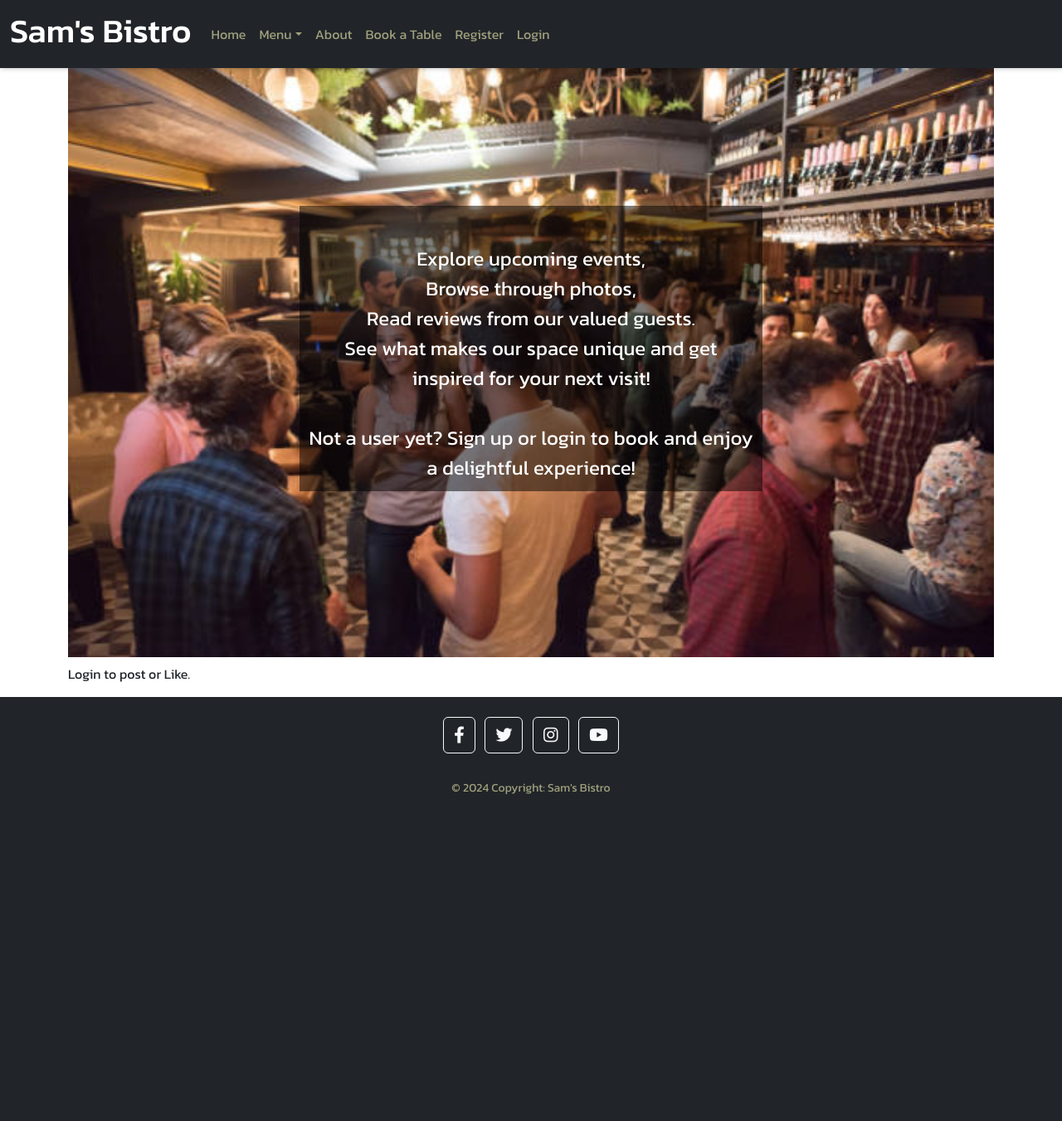
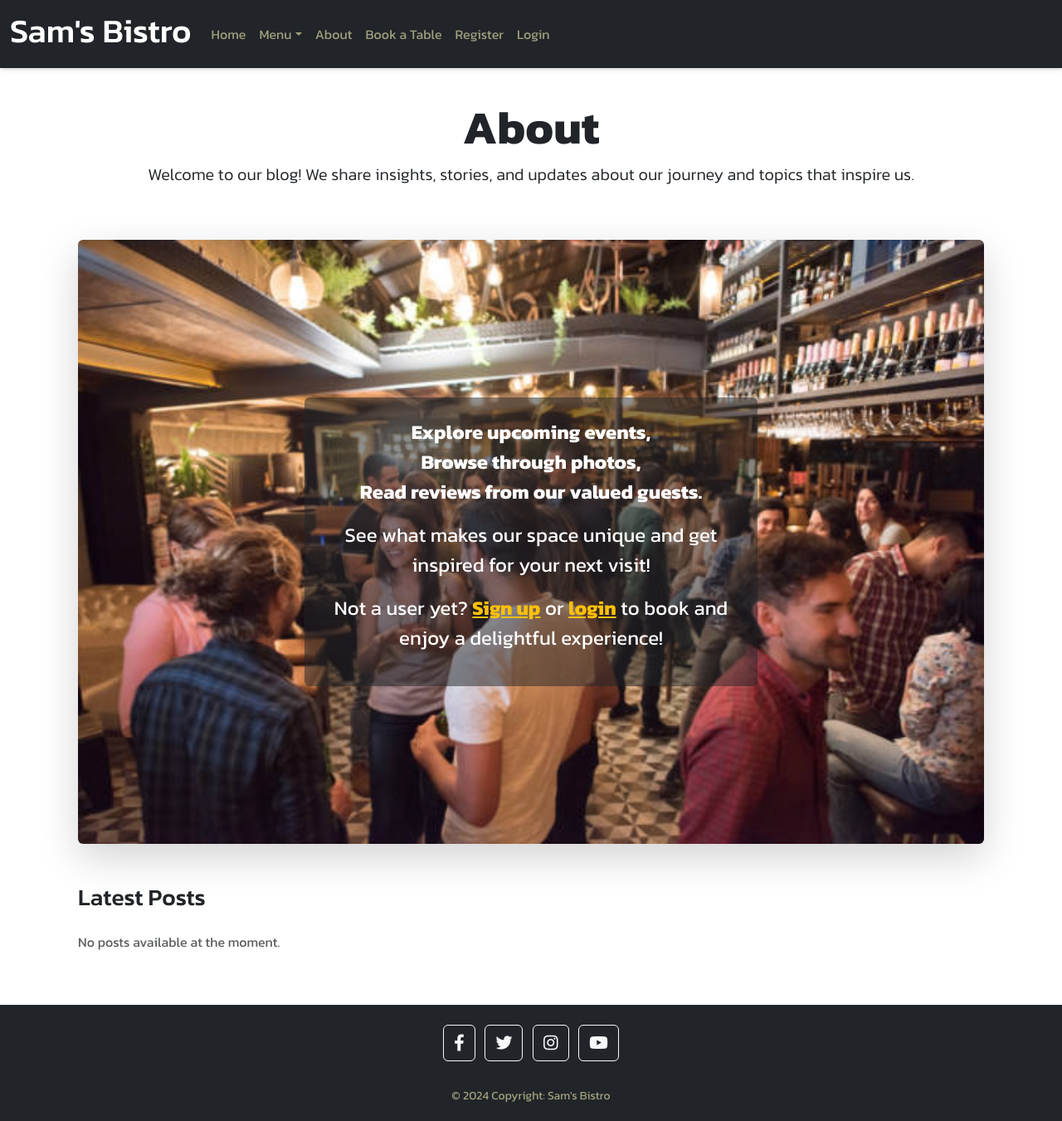
Before and after one commit to Sammy92dec/boky-pp4, a Django app: page /about/ in a window 1280 px wide. Shown: the whole page at 83% size. Before the commit the page ends 957 px from the top, so only its background shows below. Run offline with Django 4.2, Linux system fonts and the light colour scheme; some web fonts are replaced.

Commit message:
fix:Remove migration in the about_app to rest models debug and set it by fixing url.py view.py

```diff
--- a/about_app/templates/about_app/about.html
+++ b/about_app/templates/about_app/about.html
@@ -5,25 +5,81 @@
 
 {% block content %}
 
-<section class="row">
-    <div class="col-12">
-        <div class="image-container">
-            <img src="{% static 'images/about/event.jpg' %}" class="img-fluid" alt="A plate with food image">
+<div class="container my-5">
+    <!-- Hero Section -->
+    <div class="row align-items-center mb-4">
+        <div class="col-12 text-center mt-4">
+            <h2 class="display-4 fw-bold">About</h2>
+            <p class="lead">Welcome to our blog! We share insights, stories, and updates about our journey and topics that inspire us.</p>
+        </div>
+    </div>
+    <!-- Overlay Section with Image -->
+    <section class="row my-5">
+        <div class="col-12">
+            <div class="position-relative text-center">
+                <!-- Hero Image -->
+                <img src="{% static 'images/about/event.jpg' %}" class="img-fluid rounded shadow-lg" alt="A plate with food image">
 
-<p class="overlay-content"> <br> Explore upcoming events,
-    <br> Browse through photos,
-    <br> Read reviews from our valued guests.
+                <!-- Overlay Content -->
+                <div class="overlay-content position-absolute top-50 start-50 translate-middle text-white bg-dark bg-opacity-50 p-4 rounded">
+                    <p class="fs-4 fw-bold">
+                        Explore upcoming events, <br>
+                        Browse through photos, <br>
+                        Read reviews from our valued guests.
+                    </p>
+                    <p>
+                        See what makes our space unique and get inspired for your next visit!
+                    </p>
+                    <p>
+                        Not a user yet? <a href="{% url 'account_signup' %}" class="text-warning fw-bold">Sign up</a> or
+                        <a href="{% url 'login' %}" class="text-warning fw-bold">login</a> to book and enjoy a delightful experience!
+                    </p>
+                </div>
+            </div>
+        </div>
+    </section>
 
-<br>See what makes our space unique and get inspired for your next visit!
-<br>
-<br>Not a user yet? Sign up or login to book and enjoy a delightful experience!</p>
+    <!-- Posts Section -->
+    <div class="row">
+        <div class="col-12">
+            <h3 class="mb-4">Latest Posts</h3>
+            {% if object_list %}
+                <div class="list-group">
+                    {% for post in object_list %}
+                        <a href="{% url 'post_expand' post.slug %}" class="list-group-item list-group-item-action">
+                            <h5 class="mb-1">{{ post.title }}</h5>
+                            <small class="text-muted">Published on {{ post.created_date }}</small>
+                        </a>
+                    {% endfor %}
+                </div>
+                <!-- Pagination -->
+                <nav class="mt-4">
+                    {% if is_paginated %}
+                        <ul class="pagination justify-content-center">
+                            {% if page_obj.has_previous %}
+                                <li class="page-item">
+                                    <a class="page-link" href="?page={{ page_obj.previous_page_number }}" aria-label="Previous">
+                                        <span aria-hidden="true">&laquo;</span>
+                                    </a>
+                                </li>
+                            {% endif %}
+                            <li class="page-item disabled">
+                                <span class="page-link">Page {{ page_obj.number }} of {{ page_obj.paginator.num_pages }}</span>
+                            </li>
+                            {% if page_obj.has_next %}
+                                <li class="page-item">
+                                    <a class="page-link" href="?page={{ page_obj.next_page_number }}" aria-label="Next">
+                                        <span aria-hidden="true">&raquo;</span>
+                                    </a>
+                                </li>
+                            {% endif %}
+                        </ul>
+                    {% endif %}
+                </nav>
+            {% else %}
+                <p class="text-muted">No posts available at the moment.</p>
+            {% endif %}
+        </div>
+    </div>
 </div>
-</div>
-</section>
-
- {% include 'about_app/post_list.html' %}
-
-
-
-<!-- Additional content for the About page -->
 {% endblock %}
--- a/about_app/views.py
+++ b/about_app/views.py
@@ -1,18 +1,84 @@
 from django.shortcuts import render, redirect, get_object_or_404
-from .models import Post, Comment
+from django.views import generic, View
+from django.contrib import messages
+from django.core.paginator import Paginator
+from django.contrib.auth.decorators import login_required
+from .models import Post
+from .forms import CommentForm
 
 
 def about(request):
     return render(request, 'about_app/about.html')
 
-def post_list(request):
-    posts = Post.objects.all().filter(published_date__lte=timezone.now())
-    return render(request, 'about_app/post_list.html', {'posts': posts})
+class PublishedPosts(generic.ListView):
+    """
+    View for listing published posts.
+    """
+    model = Post
+    template_name = 'about_app/about.html'
+    context_object_name = 'posts'
+    paginate_by = 4
 
-def comment_list(request):
-    comments = Comment.objects.all()
-    return render(request, 'about_app/post_list.html', {'comments': comments})
+    def get_context_data(self, **kwargs):
+        """
+        Add context for pagination and title.
+        """
+        context = super().get_context_data(**kwargs)
+        context['title'] = 'Published Posts'
+        context['is_post_list'] = True
+        return context
 
-def post_detail(request, pk):
-    post = get_object_or_404(Post, pk=pk)
-    return render(request, "about_app/post_details.html",{'posts': posts})
+
+class PostExpand(View):
+    """
+    View for displaying a single post and handling comments.
+    """
+    def get(self, request, slug, *args, **kwargs):
+        """
+        Render a single post with approved comments.
+        """
+        post = get_object_or_404(Post, status=1, slug=slug)
+        comments = post.comments.filter(approved=True).order_by('-created_date')
+
+        return render(
+            request, 'about_app/about.html',
+            {
+                'post': post,
+                'comments': comments,
+                'commented': False,
+                'comment_form': CommentForm(),
+                'is_post_detail': True,  # To distinguish in the template
+            }
+        )
+
+    def post(self, request, slug, *args, **kwargs):
+        """
+        Handle comment submission.
+        """
+        post = get_object_or_404(Post, status=1, slug=slug)
+        comments = post.comments.filter(approved=True).order_by('-created_date')
+        comment_form = CommentForm(data=request.POST)
+
+        if comment_form.is_valid():
+            comment_form.instance.email = request.user.email
+            comment_form.instance.name = request.user.username
+            comment = comment_form.save(commit=False)
+            comment.post = post
+            try:
+                comment.save()
+                messages.success(request, 'Your comment is submitted and pending approval.')
+            except Exception as e:
+                messages.error(request, f'An error occurred: {str(e)}')
+        else:
+            messages.error(request, 'Invalid form. Please check your input.')
+
+        return render(
+            request, 'about_app/about.html',
+            {
+                'post': post,
+                'comments': comments,
+                'commented': True,
+                'comment_form': comment_form,
+                'is_post_detail': True,
+            }
+        )
```
Also changed, not shown: about_app/admin.py (+18 -7 lines), about_app/forms.py (added, +7 -0 lines), about_app/models.py (+59 -23 lines), about_app/urls.py (+3 -6 lines), about_app/migrations/0001_initial.py, about_app/migrations/0002_post_excerpt_post_updated_on.py (deleted), about_app/migrations/0003_alter_post_options.py (deleted), about_app/migrations/0004_alter_post_options_remove_post_created_on_and_more.py (deleted).
